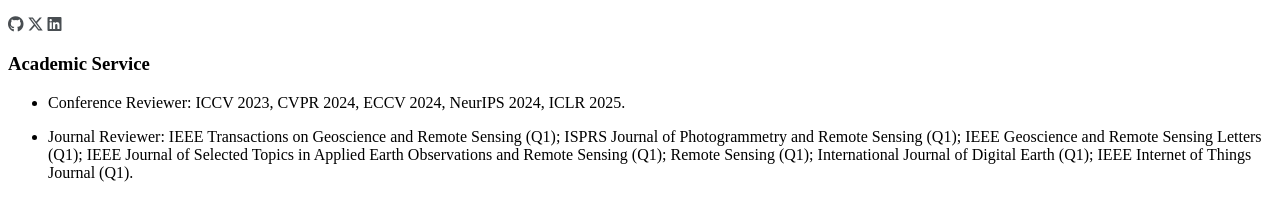
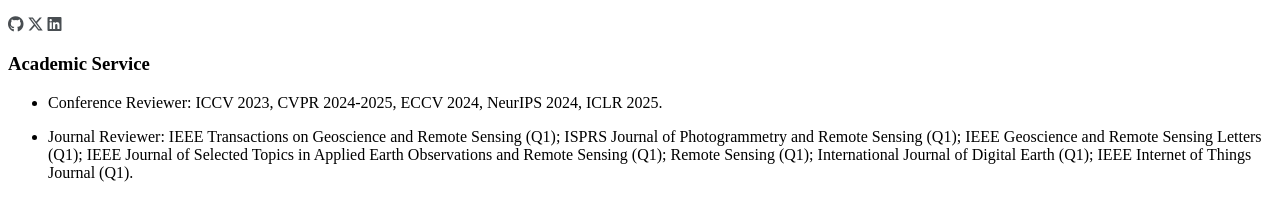
Before and after one commit to ruizhaocv/ruizhaocv.github.io, a Jekyll site: the page built from _pages/includes/academic_service.md, in a window 1280 px wide. Shown: the part 375-596 px from the top of the page. Built offline with Jekyll 4.4.1, drawn with Linux system fonts in a browser that asks for light colours; nearby versions of some CDN libraries; some web fonts are replaced; our own code applies the rules of GitHub Pages for plain Markdown files; a style sheet for code colours, icons or effects is not loaded.

Commit message:
Update academic_service.md

```diff
--- a/_pages/includes/academic_service.md
+++ b/_pages/includes/academic_service.md
@@ -1,6 +1,6 @@
 
 # Academic Service
-- Conference Reviewer: ICCV 2023, CVPR 2024, ECCV 2024, NeurIPS 2024, ICLR 2025.
+- Conference Reviewer: ICCV 2023, CVPR 2024-2025, ECCV 2024, NeurIPS 2024, ICLR 2025.
 
 - Journal Reviewer:
 IEEE Transactions on Geoscience and Remote Sensing (Q1);
```
